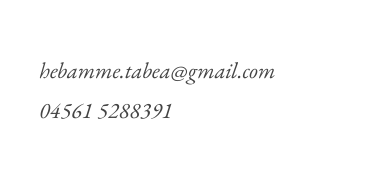
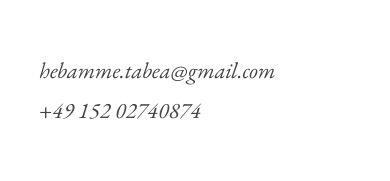
Before and after one commit to hebamme-tabea/hebamme-tabea.github.io, a SvelteKit app: page /contact in a window 390 px wide. Shown: the part 344-525 px from the top of the page. Built offline with nearby package versions, Linux system fonts and the light colour scheme.

Commit message:
change phone number

```diff
--- a/src/routes/contact/+page.svelte
+++ b/src/routes/contact/+page.svelte
@@ -9,7 +9,7 @@
 		<h2 class="profession">Hebamme</h2>
 		<div class="text">
 			<a href="mailto:hebamme.tabea@gmail.com">hebamme.tabea@gmail.com</a><br />
-			04561 5288391
+			+49 152 02740874
 		</div>
 	</div>
 </div>
```
